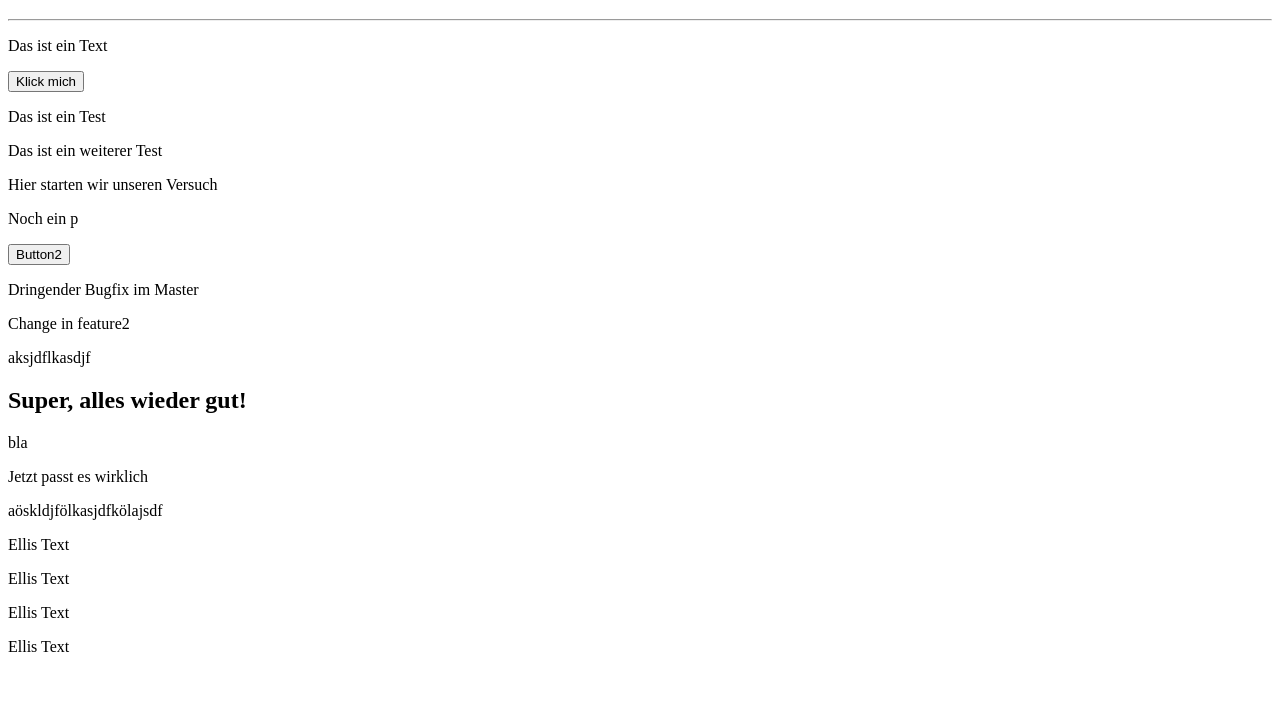
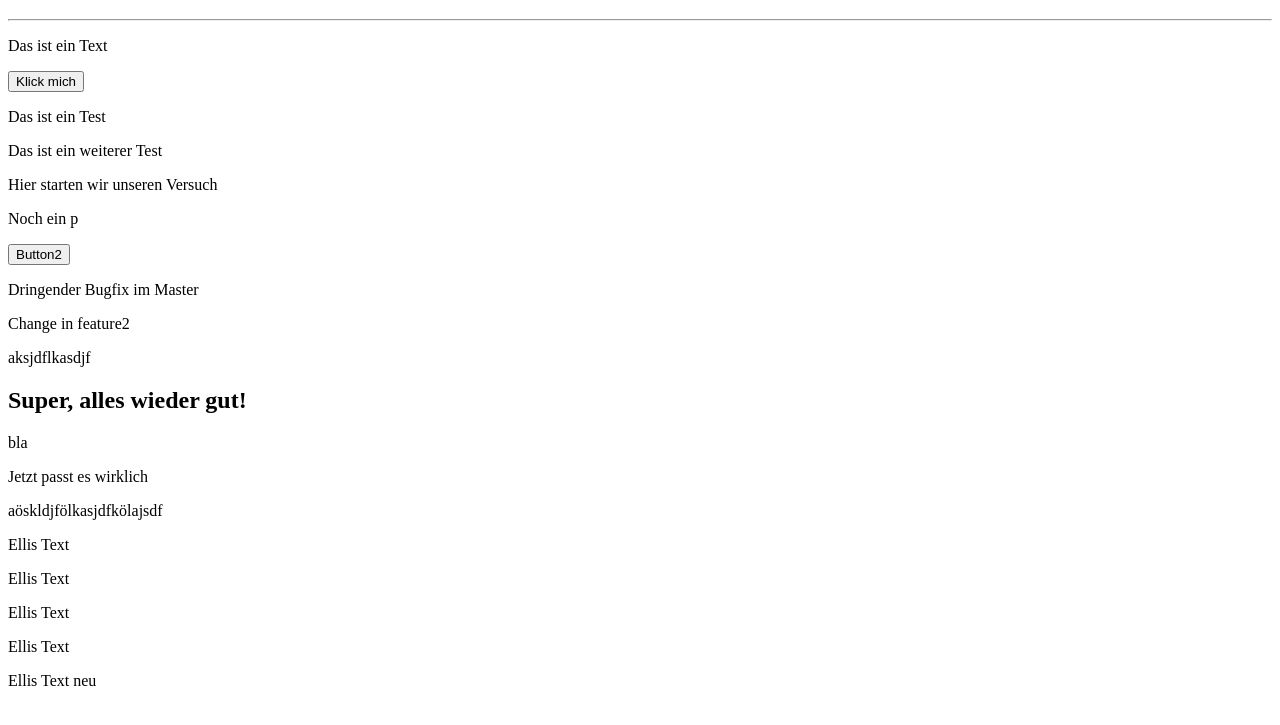
Before and after one commit to lehneralex/APMG22025, a plain HTML site: page index.html in a window 1280 px wide. Shown: the part 61-786 px from the top of the page. Drawn offline with Linux system fonts and the light colour scheme.

Commit message:
Elli neu

```diff
--- a/index.html
+++ b/index.html
@@ -28,5 +28,6 @@
 <p>Ellis Text</p>
 <p>Ellis Text</p>
 <p>Ellis Text</p>
+<p>Ellis Text neu</p>
 </body>
 </html>
```
